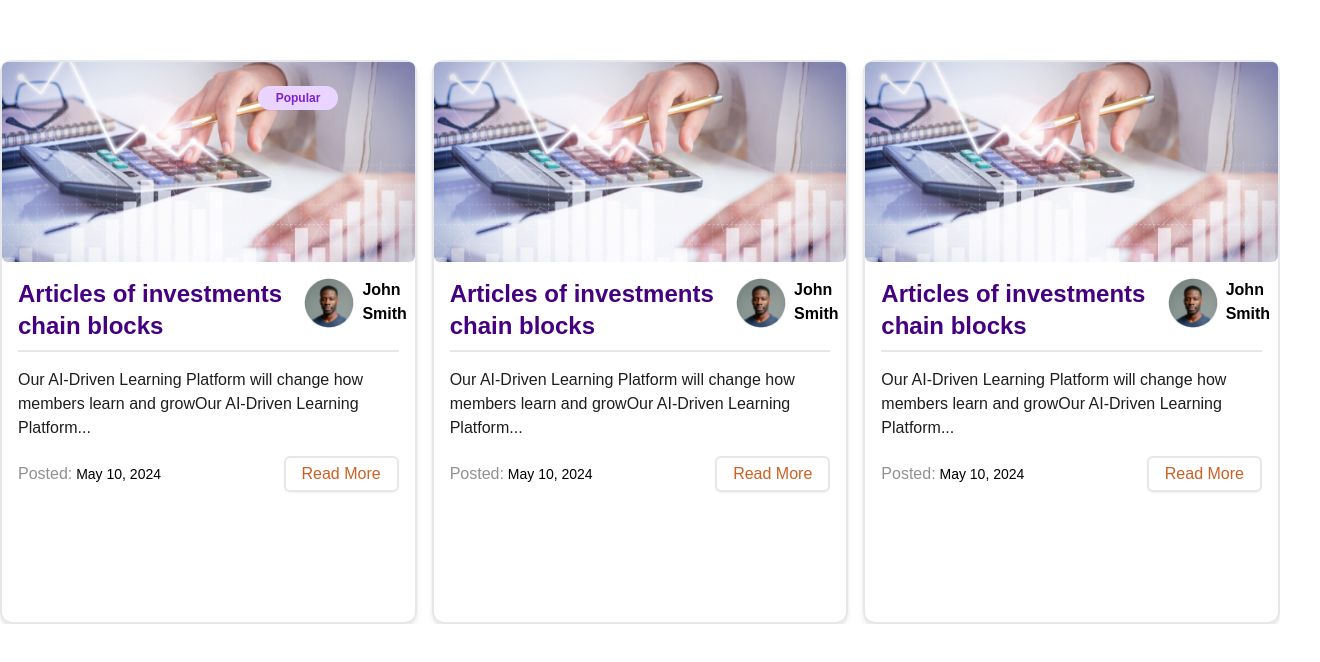
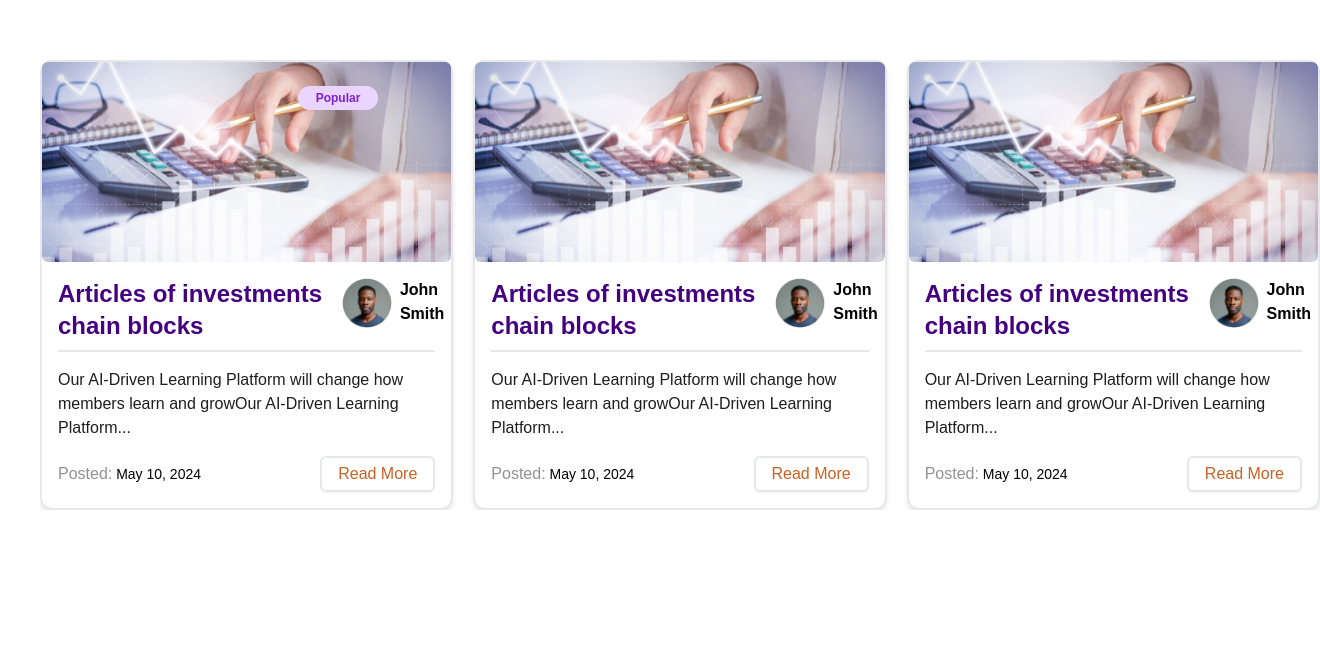
Before and after one commit to syntaxdesigner01/co-op-interview, a Next.js app: page / in a window 1280 px wide. Shown: the part 891-1553 px from the top of the page, 1320 px wide, since content can reach past the window. After the commit the page ends 1441 px from the top, so only its background shows below. Built offline with nearby package versions, Linux system fonts and the light colour scheme.

Commit message:
fix: adjust spacing in BlogCard and update margin in BlogComponent for better layout

```diff
--- a/src/app/Components/BlogComponents/BlogCard.tsx
+++ b/src/app/Components/BlogComponents/BlogCard.tsx
@@ -29,7 +29,7 @@ export default function BlogCard() {
     <Swiper
       className="mySwiper relative font-Asap"
       slidesPerView={3}
-      spaceBetween={15}
+      spaceBetween={20}
       pagination={{ clickable: true }}
     >
       <section className="pb-20">
@@ -37,7 +37,7 @@ export default function BlogCard() {
           <SwiperSlide key={post.id} className="border-2 rounded-xl shadow-md ">
             <section
               key={post.id}
-              className="w-full border-1/2  rounded-xl h-[70vh] relative"
+              className="w-full border-1/2  rounded-xl  relative"
             >
               <section className="">
                 <p>
--- a/src/app/Components/BlogComponents/BlogComponent.tsx
+++ b/src/app/Components/BlogComponents/BlogComponent.tsx
@@ -3,7 +3,7 @@ import BlogCard from "./BlogCard";
 
 export default function BlogComponent() {
   return (
-    <section className="container mx-auto mb-10">
+    <section className="container ml-10 w-full mb-10 ">
       <section >
         <BlogCard />
       </section>
```
